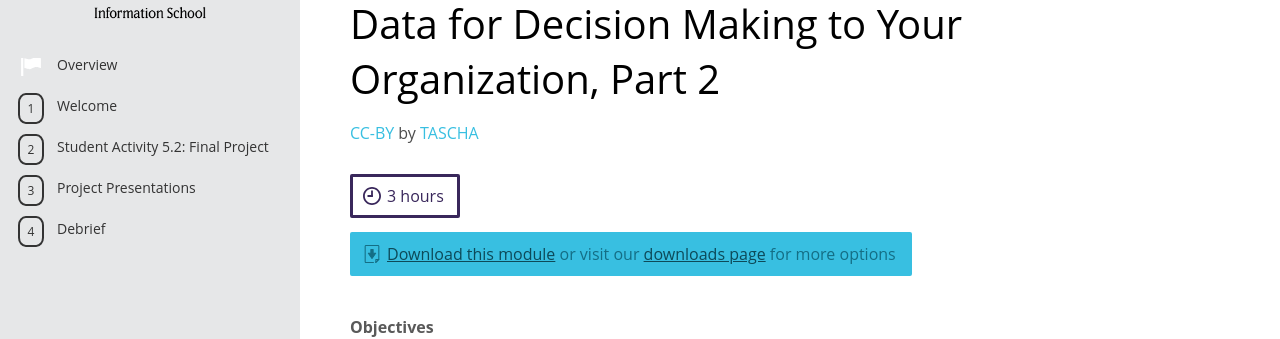
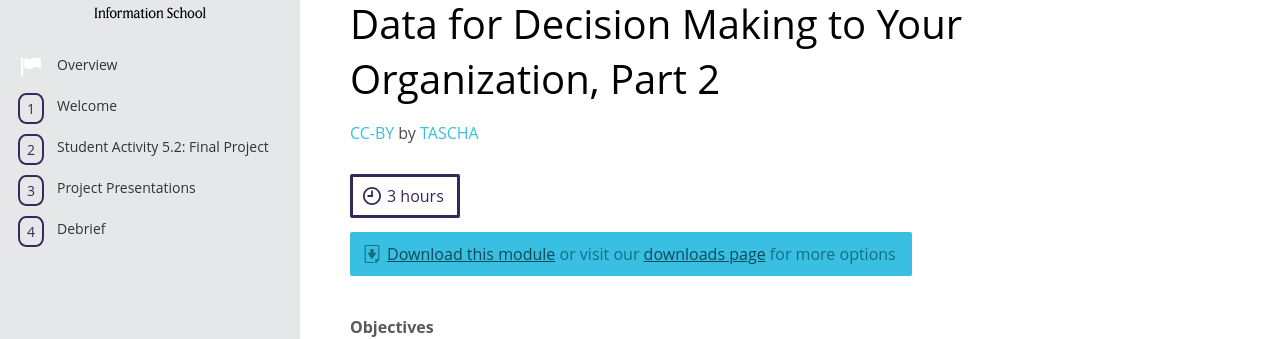
Before and after one commit to tascha/D4DM, a Jekyll site: the page module-six.html, which Jekyll copies as it is, in a window 1280 px wide. Shown: the part 140-479 px from the top of the page. Built offline with Jekyll 4.4.1, drawn with Linux system fonts in a browser that asks for light colours; nearby versions of some CDN libraries.

Commit message:
449 color and size

```diff
--- a/template-assets/css/main.css
+++ b/template-assets/css/main.css
@@ -450,14 +450,14 @@ figure img {
   pointer-events: none;
   position: absolute;
   text-align: center;
-  color: #333333;
-  font-size: 12px;
-  border: solid 2px #333333;
+  color: #39275b;
+  font-size: 14px;
+  border: solid 2px #39275b;
   border-radius: 30%;
   margin: 2px;
   width: 22px;
   left: 14px;
-  padding: 5px 0;
+  padding: 4px 0;
   top: 5px;
 }
 
```
